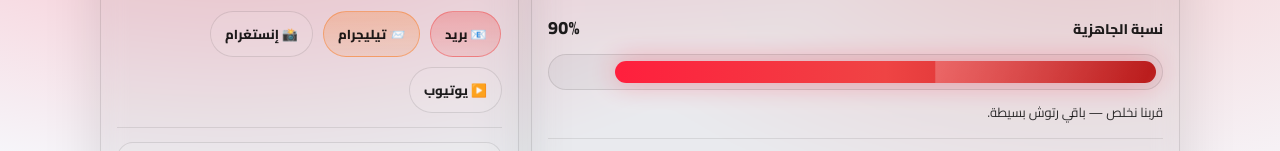
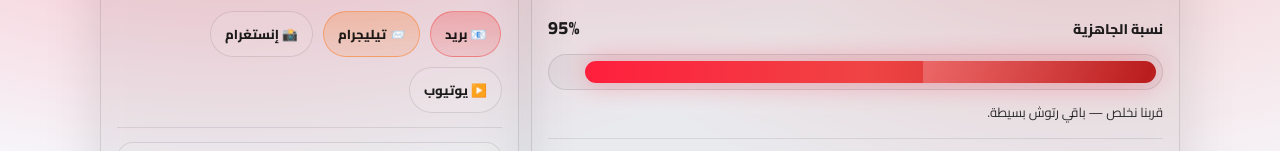
Before and after one commit to ALOORD-EDIT-AA/ALOORD-EDIT-AA, a plain HTML site: page index.html in a window 1280 px wide. Shown: the part 248-399 px from the top of the page. Drawn offline with Linux system fonts and the light colour scheme.

Commit message:
Add files via upload

```diff
--- a/index.html
+++ b/index.html
@@ -586,7 +586,7 @@
 
   <script>
     // نسبة الجاهزية
-    const progress = 90;
+    const progress = 95;
 
     const bar = document.getElementById("progressBar");
     const percentText = document.getElementById("progressPercentText");
```
